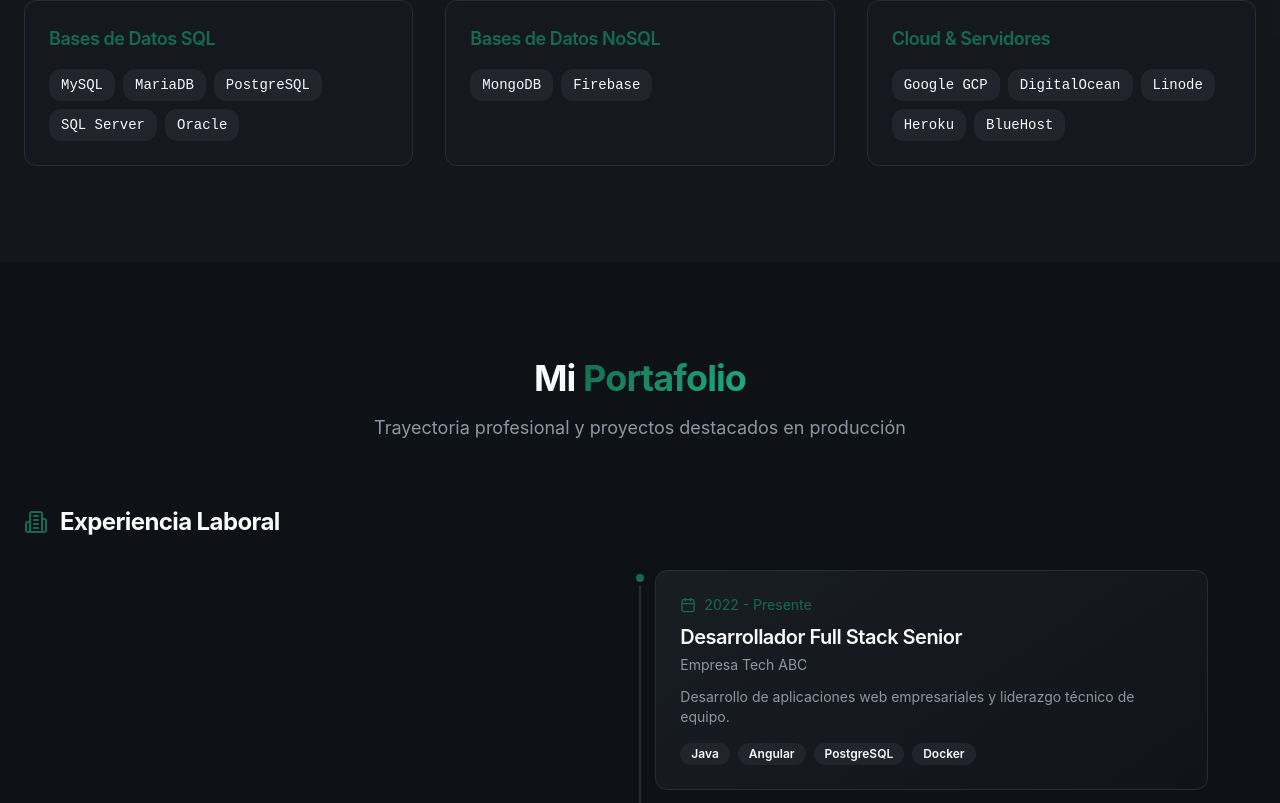
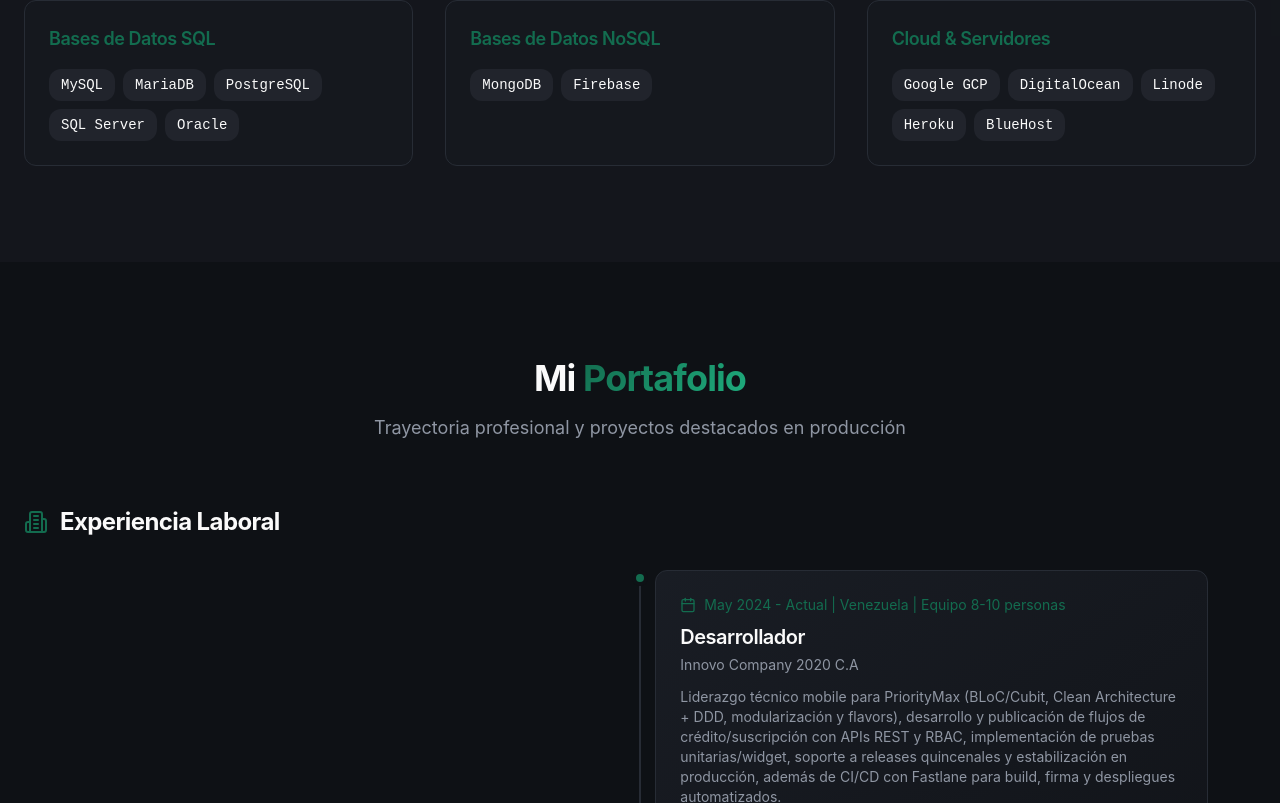
Before and after one commit to thebole/elkaratekaprogramadorlanding, a React (Vite) app: page / in a window 1280 px wide. Shown: the part 1997-2800 px from the top of the page. Built offline with nearby package versions, Linux system fonts and the light colour scheme.

Commit message:
integracion de experiencia real

```diff
--- a/src/components/Portfolio.tsx
+++ b/src/components/Portfolio.tsx
@@ -3,25 +3,107 @@ import { Badge } from "@/components/ui/badge";
 
 const experiences = [
   {
-    company: "Empresa Tech ABC",
-    role: "Desarrollador Full Stack Senior",
-    period: "2022 - Presente",
-    description: "Desarrollo de aplicaciones web empresariales y liderazgo técnico de equipo.",
-    technologies: ["Java", "Angular", "PostgreSQL", "Docker"],
+    company: "Innovo Company 2020 C.A",
+    role: "Desarrollador",
+    period: "May 2024 - Actual | Venezuela | Equipo 8-10 personas",
+    description:
+      "Liderazgo técnico mobile para PriorityMax (BLoC/Cubit, Clean Architecture + DDD, modularización y flavors), desarrollo y publicación de flujos de crédito/suscripción con APIs REST y RBAC, implementación de pruebas unitarias/widget, soporte a releases quincenales y estabilización en producción, además de CI/CD con Fastlane para build, firma y despliegues automatizados.",
+    technologies: [
+      "Flutter",
+      "Dart",
+      "BLoC/Cubit",
+      "Clean Architecture",
+      "DDD",
+      "Fastlane",
+      "Flutter Test",
+      "Flavors",
+      "Modularización",
+      "APIs REST",
+      "Liderazgo Técnico",
+      "CI/CD",
+      "Laravel",
+      "Nginx",
+      "Docker",
+      "NodeJS",
+      "Express",
+      "PHP",
+      "MySQL",
+      "SQL Server",
+      "Git",
+      "GitLab",
+    ],
   },
   {
-    company: "Startup XYZ",
-    role: "Desarrollador Backend",
-    period: "2020 - 2022",
-    description: "Diseño e implementación de APIs REST y microservicios escalables.",
-    technologies: ["NodeJS", "Laravel", "MongoDB", "AWS"],
+    company: "The Rocket Code",
+    role: "Software Developer",
+    period: "Oct 2023 - May 2024 | Remoto (Mexico)",
+    description:
+      "Desarrollo de la app logística Long Haul en Flutter (iOS/Android) para operación en campo, paradas/incidencias y sincronización con backend; implementación de módulos fintech con flujos transaccionales e integraciones de servicios manteniendo calidad en releases; aporte a patrones de arquitectura (BLoC/Cubit, modularización y flavors) y prácticas de testing. Además, desarrollo de app web de seguros con Java Liferay + Spring Framework, incluyendo módulos de cotizador y cron job de migración de usuarios desde DB2 hacia Oracle.",
+    technologies: [
+      "Flutter",
+      "Dart",
+      "BLoC/Cubit",
+      "APIs REST",
+      "Flutter Test",
+      "Git",
+      "Modularización",
+      "Flavors",
+      "Java",
+      "Liferay",
+      "Spring Framework",
+      "DB2",
+      "Oracle",
+    ],
   },
   {
-    company: "Consultora Digital",
-    role: "Desarrollador Mobile",
-    period: "2018 - 2020",
-    description: "Desarrollo de aplicaciones móviles multiplataforma para clientes corporativos.",
-    technologies: ["Flutter", "Dart", "Firebase", "MySQL"],
+    company: "Intelix Synergy",
+    role: "Analista de aplicaciones",
+    period: "Dic 2019 - May 2024 | Venezuela",
+    description:
+      "Construí y mantuve soluciones para e-commerce, e-learning y fintech con Angular, React y Magento 2.x; desarrollé productos móviles en Flutter para finanzas y comercio electrónico. Integré apps con servicios backend (Spring Boot / Node.js) y capas SQL/NoSQL, implementé arquitecturas asíncronas con Apache Kafka, despliegues con Docker y API gateways, además de gestión de infraestructura en AWS, Linode y Heroku.",
+    technologies: [
+      "Angular",
+      "React",
+      "Magento 2",
+      "Flutter",
+      "Spring Boot",
+      "Node.js",
+      "SQL/NoSQL",
+      "PostgreSQL",
+      "MySQL",
+      "SQL Server",
+      "MongoDB",
+      "Kafka",
+      "Docker",
+      "API Gateway",
+      "AWS",
+      "Heroku",
+      "Linode",
+    ],
+  },
+  {
+    company: "Virtually Present",
+    role: "Magento Developer",
+    period: "Sep 2021 - Abr 2022",
+    description:
+      "Desarrollo de módulos custom para Magento 2.x, soporte y mantenimiento de e-commerce, y configuración de servidor/CDN para despliegue y operación.",
+    technologies: ["Magento 2", "PHP", "Linux", "CDN"],
+  },
+  {
+    company: "APDPrinting",
+    role: "Web Developer",
+    period: "Feb 2019 - Dic 2019",
+    description:
+      "Implementación y mantenimiento de e-commerce en Magento 2, desarrollo en PHP con APIs para integraciones y soporte técnico en entornos Linux.",
+    technologies: ["Magento 2", "PHP", "MySQL", "Linux", "jQuery"],
+  },
+  {
+    company: "Freelancer",
+    role: "Desarrollador de Software",
+    period: "Oct 2017 - Actual",
+    description:
+      "Desarrollo y mantenimiento evolutivo de aplicaciones mobile/web para distintos clientes, integración de APIs RESTful e implementación de módulos e-commerce (incluyendo Magento 2).",
+    technologies: ["Flutter", "Angular", "React", "PHP", "REST APIs", "Magento 2", "Git"],
   },
 ];
 
```
